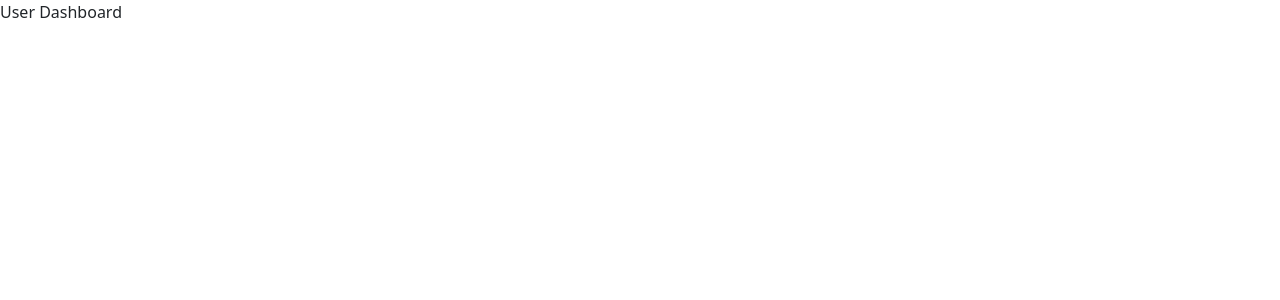
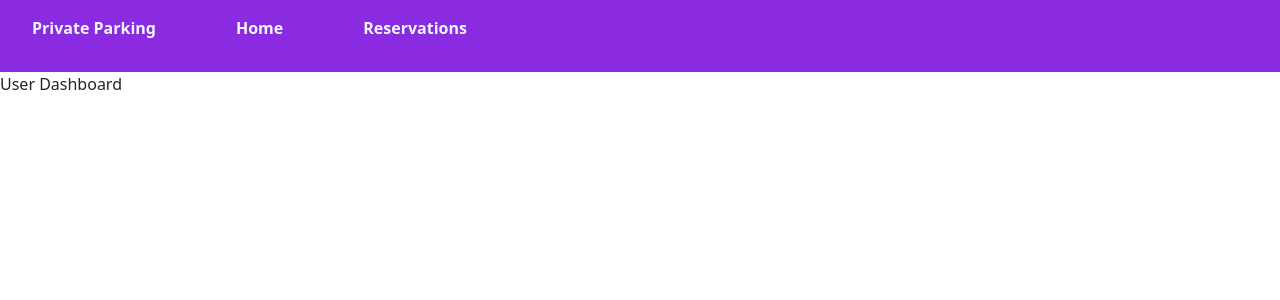
Before and after one commit to Zainab-Alzubair/private-parking-frontend, a React (Create React App) app: page /user-dashboard in a window 1280 px wide. Shown: the top 300 px of the page. Built offline with nearby package versions, Linux system fonts and the light colour scheme.

Commit message:
Create user navbar

```diff
--- a/src/components/UserDashboard.js
+++ b/src/components/UserDashboard.js
@@ -1,7 +1,11 @@
 import React from "react";
+import NavBar from "./user-dashboard/nav-bar/NavBar";
 function UserDashboard(){
   return(
+    <div>
+    <NavBar/>
     <>User Dashboard</>
+    </div>
   )
 }
 export default UserDashboard
--- /dev/null
+++ b/src/components/user-dashboard/nav-bar/NavBar.css
@@ -0,0 +1,19 @@
+li {
+  text-decoration: none;
+  list-style: none;
+}
+
+.nav {
+  background-color: blueviolet;
+  padding-top: 1rem;
+  padding-bottom: 1rem;
+}
+
+.nav-items {
+  display: flex;
+  color: aliceblue;
+  justify-content: space-between;
+  align-items: flex-start;
+  gap: 5rem;
+  font-weight: 700;
+}
--- /dev/null
+++ b/src/components/user-dashboard/nav-bar/NavBar.js
@@ -0,0 +1,18 @@
+import React from 'react';
+import { Link } from 'react-router-dom';
+import 'bootstrap/dist/css/bootstrap.min.css';
+import './NavBar.css'
+
+const NavBar = () => {
+  return (
+    <nav class="nav">
+      <ul className='nav-items'>
+        <li> <Link class="navbar-brand" to="/">Private Parking</Link></li>
+        <li> <Link class="navbar-brand" to="#">Home</Link></li>
+        <li>  <Link class="navbar-brand" to="/reservations">Reservations</Link></li>
+      </ul>
+    </nav>
+  );
+};
+
+export default NavBar;
```
